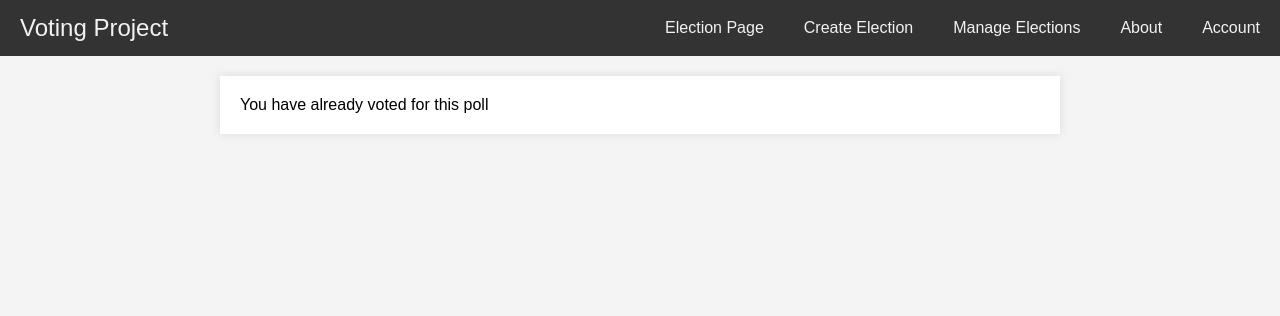
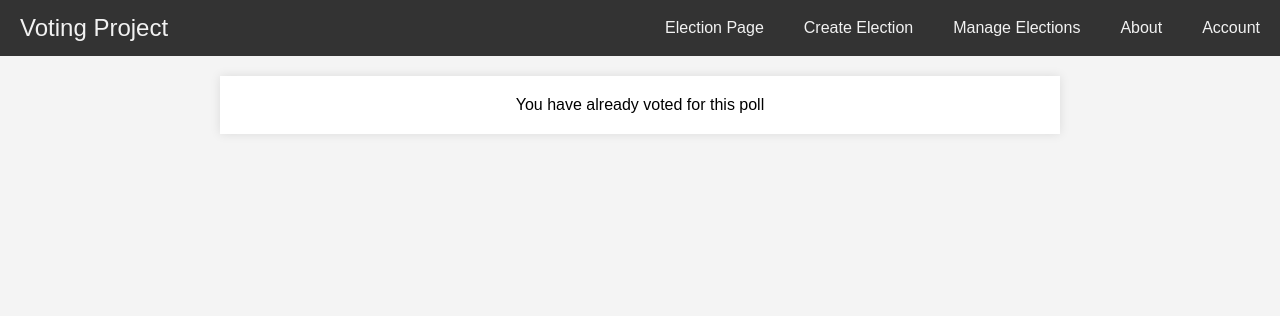
Before and after one commit to MaheelLLC/CIS-375-Vote-Project, a Django app: a page that uses vote_app/templates/vote.html in a window 1280 px wide. Shown: the top 316 px of the page. Run offline with Django 5.2, Linux system fonts and the light colour scheme; a user stored in the database is signed in; tables that the repository leaves empty hold one stand-in row (values such as "Sample post").

Commit message:
style vote page

```diff
--- a/vote_app/static/css/vote.css
+++ b/vote_app/static/css/vote.css
@@ -1,3 +1,3 @@
-.alert .alert-primary {
-	text-items: center;
+.vote-container {
+	text-align: center;
 }
--- a/vote_app/templates/vote.html
+++ b/vote_app/templates/vote.html
@@ -2,7 +2,7 @@
 
 {% block content %}
 
-<div class="container">
+<div class="container vote-container">
 
     {% if msg %}
         <div class="alert alert-primary" role="alert">
@@ -16,7 +16,7 @@
 
         {% csrf_token %}
 
-        <div class="vote-container">
+        <div class="poll-container">
             <h4>{{poll.name}}</h4>
 
             {% for option in options %}
```
